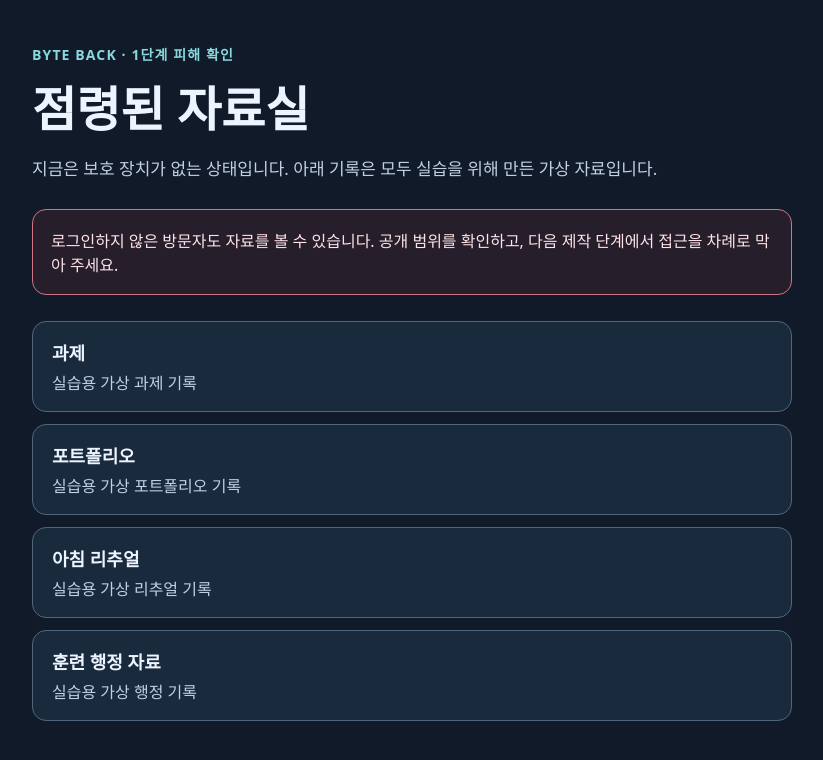
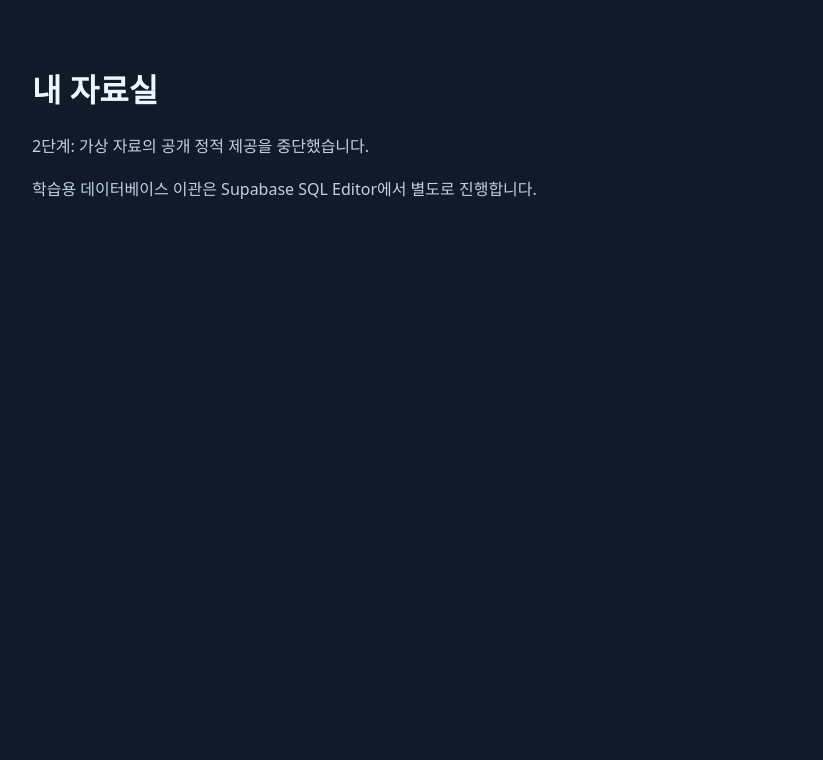
Before and after one commit to prosild/choi-bujang-secret-vault, a website: page public/index.html in a window 1280 px wide. Shown: the whole page, without its empty margins (228-1051 px from the left). Drawn offline with Linux system fonts and the light colour scheme.

Commit message:
Add files via upload

```diff
--- a/aleph.config.json
+++ b/aleph.config.json
@@ -1,5 +1,5 @@
 {
-  "step": 1,
+  "step": 2,
   "repoUrl": "https://replace-with-your-github-repo.example",
   "publicAppUrl": "https://replace-with-your-vercel-app.example",
   "sampleMarker": "SAMPLE_NOTE_1",
--- a/public/index.html
+++ b/public/index.html
@@ -1,52 +1,9 @@
 <!doctype html>
 <html lang="ko">
 <head>
-  <meta charset="utf-8">
-  <meta name="viewport" content="width=device-width, initial-scale=1">
-  <title>BYTE BACK | 점령된 자료실</title>
-  <style>
-    :root { color-scheme: dark; font-family: system-ui, sans-serif; }
-    body { margin: 0; min-height: 100vh; background: #101a28; color: #ecf4ff; }
-    main { max-width: 760px; margin: 0 auto; padding: 44px 22px 64px; }
-    .eyebrow { color: #8ad8df; font-size: 14px; font-weight: 700; letter-spacing: .08em; }
-    h1 { margin: 16px 0; font-size: clamp(30px, 7vw, 48px); line-height: 1.2; }
-    p { font-size: 17px; line-height: 1.7; color: #bfd0e5; }
-    .notice { margin: 26px 0; padding: 18px; border: 1px solid #d07384; border-radius: 14px; color: #ffe3e8; background: #612a3544; }
-    ul { list-style: none; display: grid; gap: 12px; padding: 0; }
-    li { border: 1px solid #51667c; border-radius: 14px; padding: 17px 19px; background: #1a2a3d; }
-    strong { display: block; font-size: 18px; margin-bottom: 5px; }
-    li span { color: #bfd0e5; }
-  </style>
+<meta charset="utf-8"><meta name="viewport" content="width=device-width, initial-scale=1">
+<title>BYTE BACK | 내 자료실</title>
+<style>body{margin:0;background:#101a28;color:#ecf4ff;font-family:system-ui,sans-serif}main{max-width:760px;margin:auto;padding:44px 22px}p{line-height:1.7;color:#bfd0e5}</style>
 </head>
-<body>
-  <main>
-    <div class="eyebrow">BYTE BACK · 1단계 피해 확인</div>
-    <h1>점령된 자료실</h1>
-    <p>지금은 보호 장치가 없는 상태입니다. 아래 기록은 모두 실습을 위해 만든 가상 자료입니다.</p>
-    <div class="notice">로그인하지 않은 방문자도 자료를 볼 수 있습니다. 공개 범위를 확인하고, 다음 제작 단계에서 접근을 차례로 막아 주세요.</div>
-    <ul id="notes" aria-live="polite"><li>가상 자료를 불러오는 중입니다.</li></ul>
-  </main>
-  <script type="module">
-    const list = document.querySelector('#notes');
-    try {
-      const response = await fetch('/data.json', { cache: 'no-store' });
-      if (!response.ok) throw new Error('공개 자료를 읽을 수 없습니다.');
-      const data = await response.json();
-      if (!Array.isArray(data.notes)) throw new Error('자료 형식이 맞지 않습니다.');
-      list.replaceChildren(...data.notes.map(note => {
-        const item = document.createElement('li');
-        const title = document.createElement('strong');
-        const content = document.createElement('span');
-        title.textContent = note.title;
-        content.textContent = note.content;
-        item.append(title, content);
-        return item;
-      }));
-    } catch (error) {
-      const item = document.createElement('li');
-      item.textContent = error.message;
-      list.replaceChildren(item);
-    }
-  </script>
-</body>
+<body><main><h1>내 자료실</h1><p>2단계: 가상 자료의 공개 정적 제공을 중단했습니다.</p><p>학습용 데이터베이스 이관은 Supabase SQL Editor에서 별도로 진행합니다.</p></main></body>
 </html>
```
Also changed, not shown: APPLY.txt (added, +8 -0 lines), scripts/build-public.mjs (+6 -16 lines), README.md.
